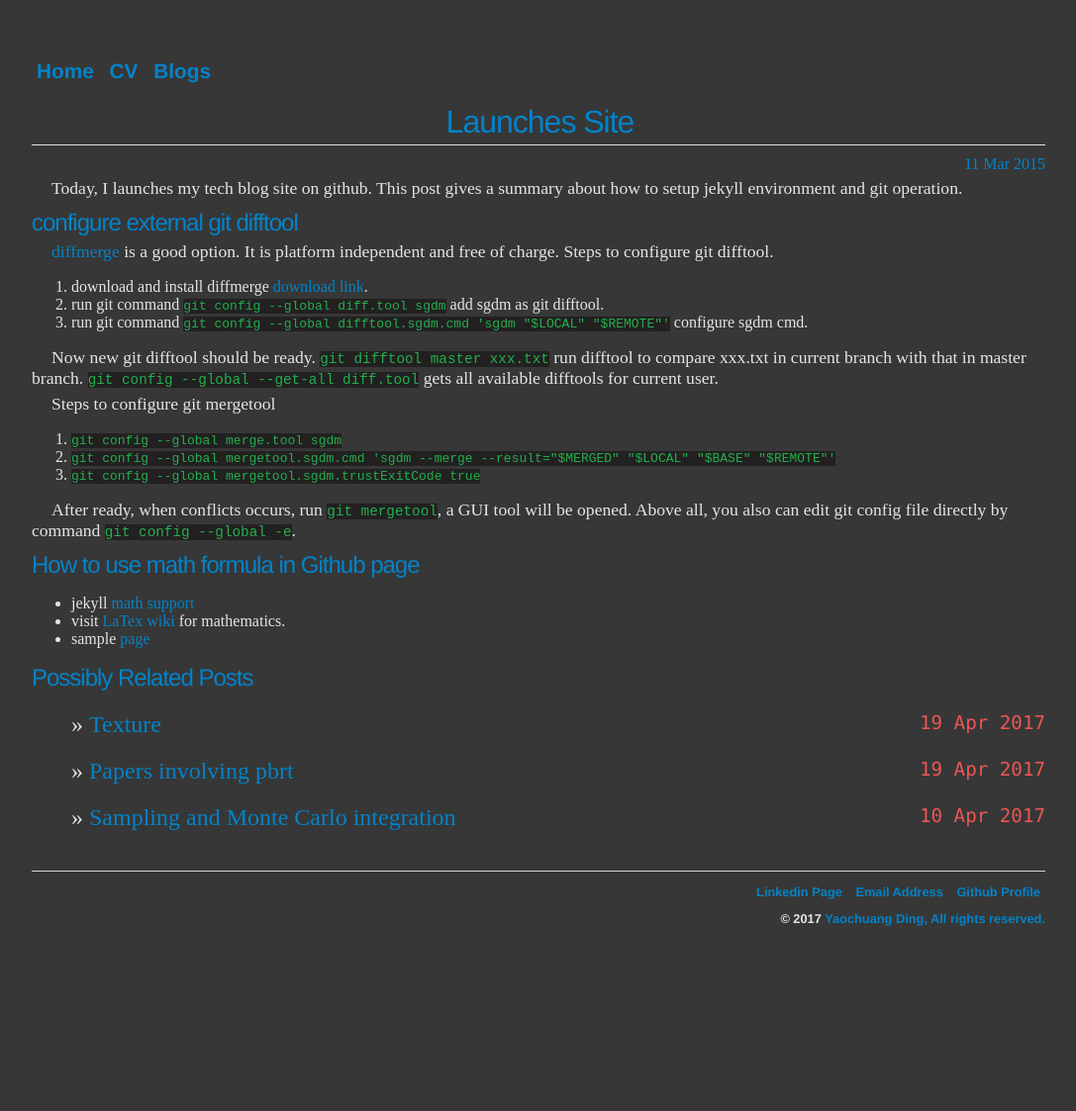
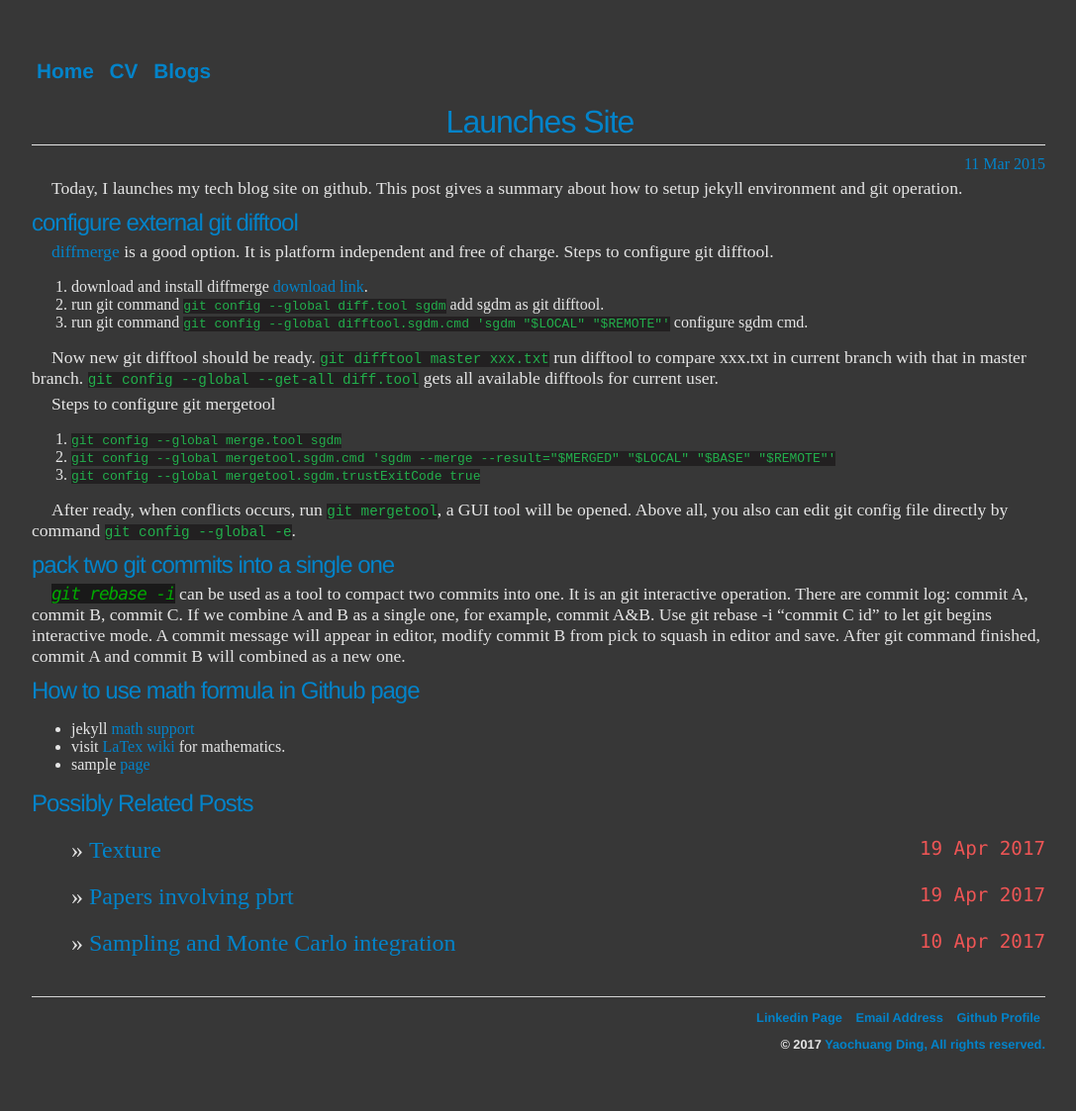
Before and after one commit to ychding11/ychding11.github.io, a Jekyll site: the page built from _posts/2015-03-12-site-launched.md, in a window 1280 px wide. Shown: the whole page at 99% size, without its empty margins (96-1183 px from the left). Built offline with Jekyll 4.4.1, drawn with Linux system fonts in a browser that asks for light colours; before the commit the page ends 996 px from its top, so only the background shows below that.

Commit message:
add git combine two commits into a single one.

```diff
--- a/_posts/2015-03-12-site-launched.md
+++ b/_posts/2015-03-12-site-launched.md
@@ -29,6 +29,14 @@ Steps to configure git mergetool
 After ready, when conflicts occurs, run `git mergetool`, a GUI tool will be opened. Above all, you also can
 edit git config file directly by command `git config --global -e`.
 
+## pack two git commits into a single one
+
+*git rebase -i* can be used as a tool to compact two commits into one. It is an git interactive operation.
+There are commit log: commit A, commit B, commit C. If we combine A and B as a single one, for example,
+commit A&B. Use git rebase -i "commit C id" to let git begins interactive mode. A commit message will appear in
+editor, modify commit B from pick to squash in editor and save. After git command finished, commit A and commit B
+will combined as a new one.
+
 ## How to use math formula in Github page
 
 - jekyll [math support](https://jekyllrb.com/docs/extras/#math-support)
```
